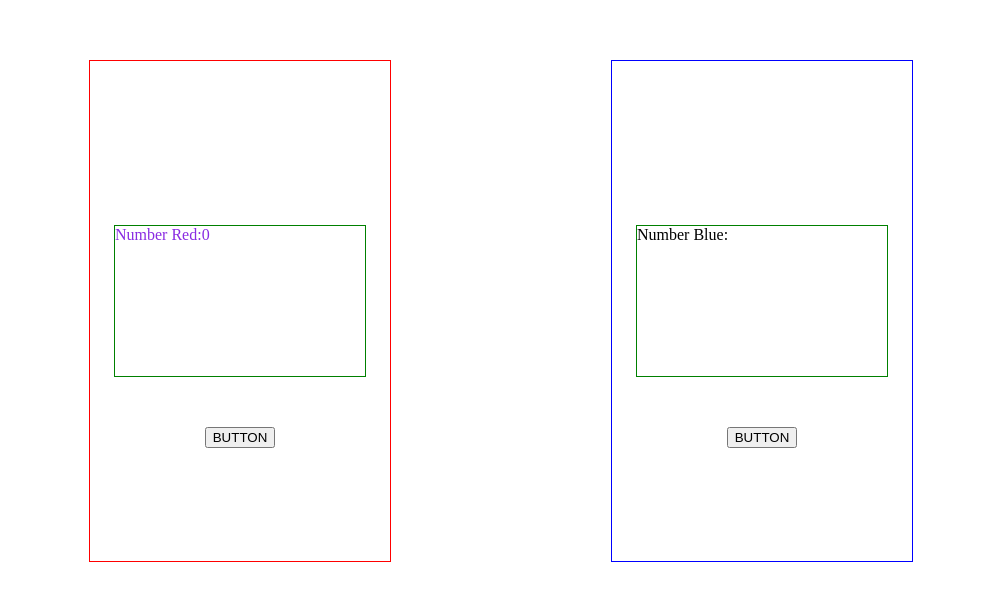
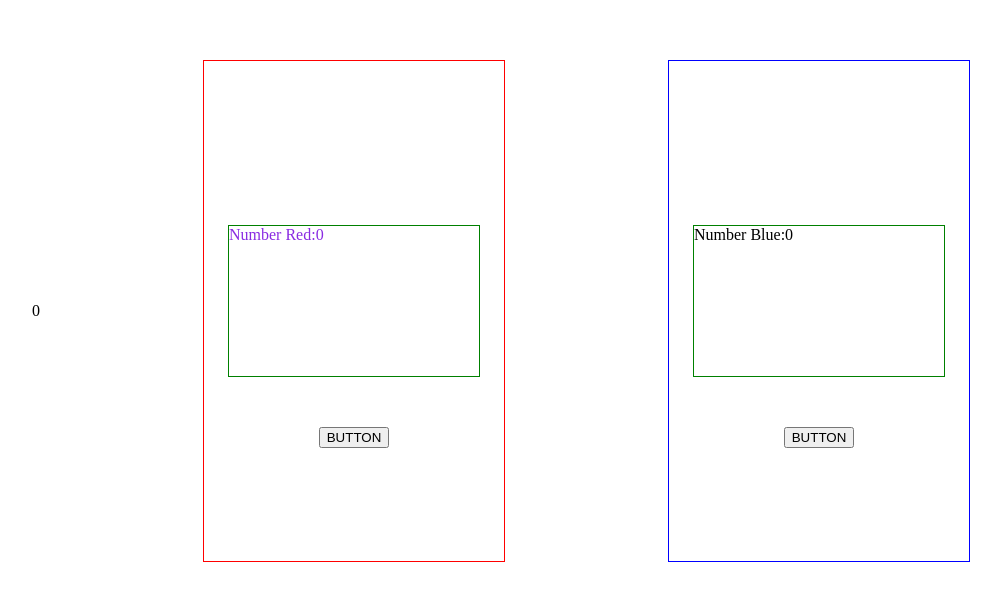
Before and after one commit to Florins13/Project-F-F-N-131330, an Angular app in the folder Front-End/: page / in a window 1280 px wide. Shown: the part 147-748 px from the top of the page, without its empty margins (139-1140 px from the left). Built offline with nearby package versions, Linux system fonts and the light colour scheme.

Commit message:
input output state

```diff
--- a/Front-End/src/app/app.component.html
+++ b/Front-End/src/app/app.component.html
@@ -4,9 +4,9 @@
     height: 900px;
     align-items: center; ">
 
-
-  <app-red-comp [testNum]="numero"></app-red-comp>
-  <app-blue-comp [testNum]="numero"></app-blue-comp>
+  <div>{{state}}</div>
+  <app-red-comp [numberReceived]="state" (newItemEvent)="getNumberFromRed($event)"></app-red-comp>
+  <app-blue-comp [numberReceived]="state" (newItemEvent)="getNumberFromBlue($event)"></app-blue-comp>
 
 
 </div>
--- a/Front-End/src/app/app.component.ts
+++ b/Front-End/src/app/app.component.ts
@@ -6,11 +6,20 @@ import { Component } from '@angular/core';
   styleUrls: ['./app.component.sass']
 })
 export class AppComponent {
-  title = 'Front-End';
   public numero : number = 0;
+  state = 0;
 
 
   buttonClick() : void {
     this.numero++;
   }
+
+
+  getNumberFromBlue(fromBlueNumber: number) {
+    this.state = fromBlueNumber;
+  }
+
+  getNumberFromRed(fromRedNumber: number) {
+    this.state = fromRedNumber;
+  }
 }
--- a/Front-End/src/app/app.module.ts
+++ b/Front-End/src/app/app.module.ts
@@ -21,7 +21,6 @@ import { BlueCompComponent } from './blue-comp/blue-comp.component';
     BrowserModule,
     AppRoutingModule,
     FormsModule,
-    HttpClientModule
   ],
   providers: [HeroService],
   bootstrap: [AppComponent]
--- a/Front-End/src/app/blue-comp/blue-comp.component.html
+++ b/Front-End/src/app/blue-comp/blue-comp.component.html
@@ -14,7 +14,7 @@
           height: 150px;
           width: 250px;">
 
-        <span>Number Blue:{{numeroVerm}}</span>
+        <span>Number Blue:{{numberReceived}}</span>
     </div>
   <div>
 
--- a/Front-End/src/app/blue-comp/blue-comp.component.ts
+++ b/Front-End/src/app/blue-comp/blue-comp.component.ts
@@ -1,4 +1,4 @@
-import {Component, Input, OnInit, Output} from '@angular/core';
+import {Component, EventEmitter, Input, OnInit, Output} from '@angular/core';
 
 @Component({
   selector: 'app-blue-comp',
@@ -8,10 +8,9 @@ import {Component, Input, OnInit, Output} from '@angular/core';
 export class BlueCompComponent implements OnInit {
 
   @Input()
-  public testNum : number = 0;
+  public numberReceived : number = 0;
 
-  @Output()
-  public numeroOut : number = 0;
+  @Output() newItemEvent = new EventEmitter<number>();
 
   constructor() { }
 
@@ -19,6 +18,7 @@ export class BlueCompComponent implements OnInit {
   }
 
   increaseNumber() : void {
-    this.numeroOut = this.testNum++;
+    this.numberReceived = this.numberReceived + 1;
+    this.newItemEvent.emit(this.numberReceived);
   }
 }
--- a/Front-End/src/app/red-comp/red-comp.component.html
+++ b/Front-End/src/app/red-comp/red-comp.component.html
@@ -15,12 +15,12 @@
         height: 150px;
         width: 250px;">
 
-      <span>Number Red:{{numberRed}}</span>
+      <span>Number Red:{{numberReceived}}</span>
   </div>
   <div>
 
     <!--(click)="increaseNumber()"-->
-    <button (click)="increaseNumber()" >BUTTON</button>
+    <button (click)="increaseNumber()">BUTTON</button>
   </div>
 
 </div>
--- a/Front-End/src/app/red-comp/red-comp.component.ts
+++ b/Front-End/src/app/red-comp/red-comp.component.ts
@@ -1,4 +1,4 @@
-import {Component, Input, OnInit, Output} from '@angular/core';
+import {Component, EventEmitter, Input, OnInit, Output, SimpleChange, SimpleChanges} from '@angular/core';
 
 @Component({
   selector: 'app-red-comp',
@@ -8,10 +8,9 @@ import {Component, Input, OnInit, Output} from '@angular/core';
 export class RedCompComponent implements OnInit {
 
   @Input()
-  public testNum : number = 0;
+  public numberReceived : number = 0;
 
-  @Output()
-  public numberRed: number =0;
+  @Output() newItemEvent = new EventEmitter<number>();
 
   constructor() { }
 
@@ -19,6 +18,7 @@ export class RedCompComponent implements OnInit {
   }
 
  increaseNumber() : void {
-    this.numberRed = this.testNum++;
+   this.numberReceived = this.numberReceived + 1;
+   this.newItemEvent.emit(this.numberReceived);
  }
 }
```
Also changed, not shown: 1 other file (tests, documents, lock files or other folders).
